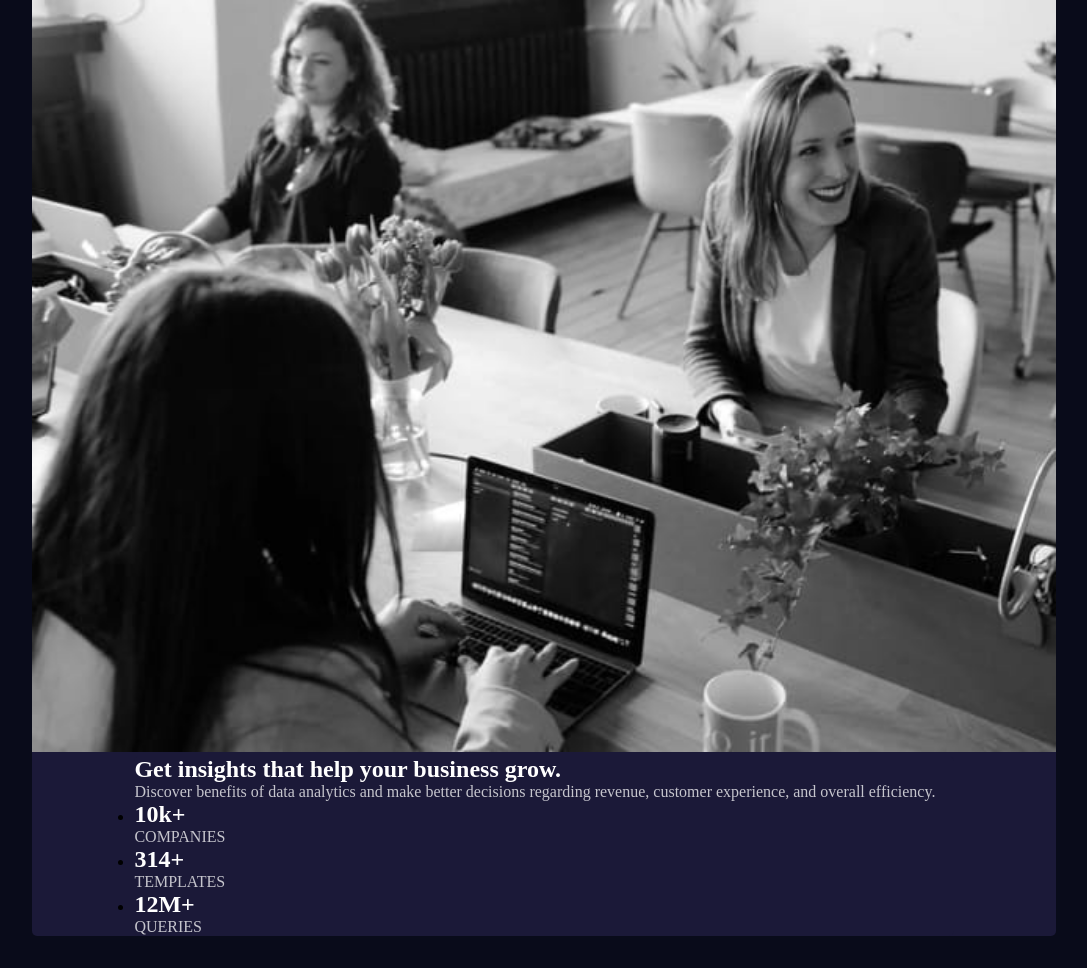
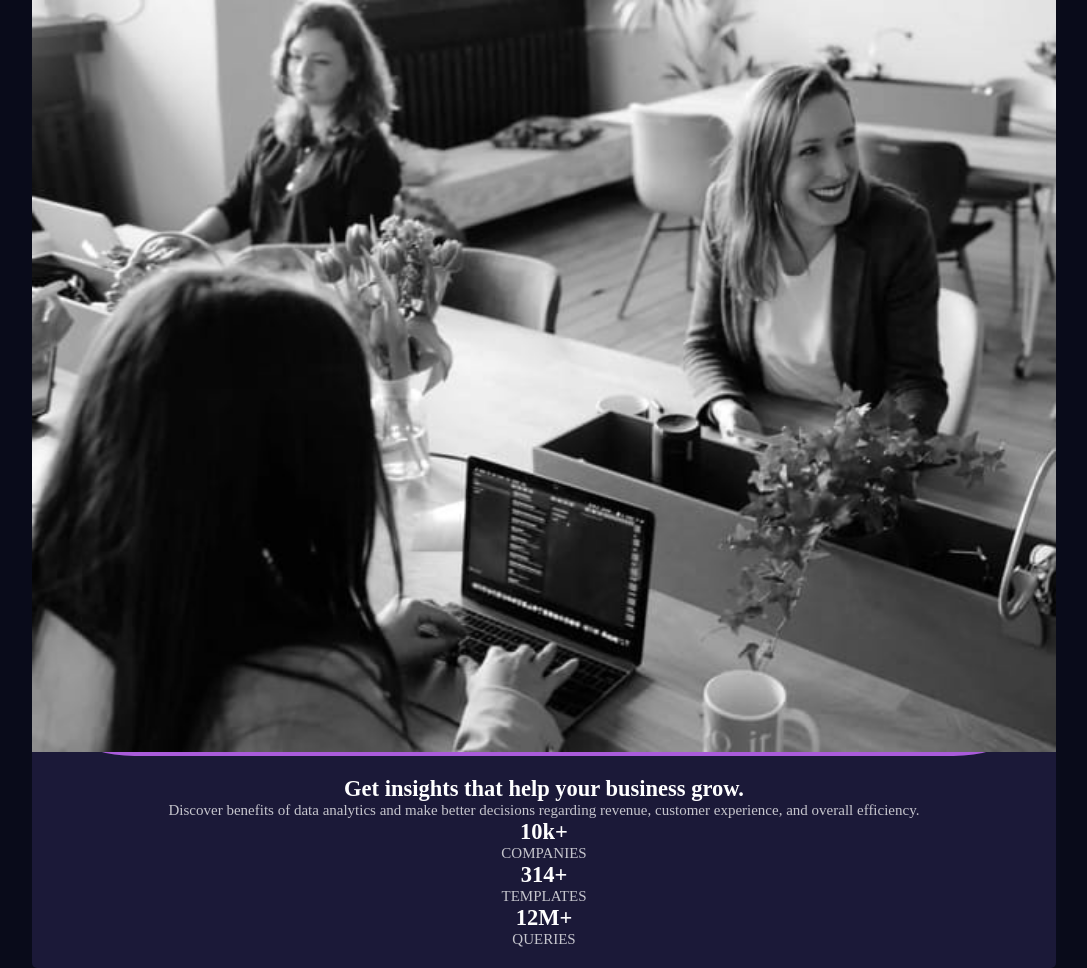
Before and after one commit to DanLoose/card-front-end-mentor, a plain HTML site: page index.html in a window 1280 px wide. Shown: the whole page, without its empty margins (96-1183 px from the left). Before the commit the page ends 936 px from the top, so only its background shows below. Drawn offline with Linux system fonts and the light colour scheme; a web font is replaced by a local one.

Commit message:
first commit

```diff
--- a/CSS/style.css
+++ b/CSS/style.css
@@ -5,18 +5,19 @@
 
 body{
     background-color:  hsl(233, 47%, 7%);
+    font-size: 15px;
 }
 
-.container{
-    width: 80%;
-    margin:  auto;
-    background-color: hsl(244, 38%, 16%);
-    border-radius: 5px;
-}
-.container img{
-    width: 100%;
-    height: auto;
-}
+.colorImg{background-color:hsl(277, 64%, 61%) ;border-radius: 10%;}
+.colorImg img{opacity: 1;width: 100%; height: auto; background: cover;}
 
-.container p{color: hsla(0, 0%, 100%, 0.75);}
-.container h2{color:  hsl(0, 0%, 100%);}
+.container{width: 80%; margin: auto;background-color: hsl(244, 38%, 16%);border-radius: 5px; text-align: center; }
+.container ul{list-style-type: none;}
+
+.container2{padding: 20px;}
+.container2 p{ color: hsla(0, 0%, 100%, 0.75);}
+.container2 h2{color:  hsl(0, 0%, 100%);}
+.container2 > p{padding: 10px;}
+
+.container .stats p{margin: 0; padding: 0;}
+.container .stats h2{margin: 0; padding: 0;}
--- a/index.html
+++ b/index.html
@@ -5,6 +5,8 @@
 	<meta charset="UTF-8">
 	<meta name="viewport" content="width=device-width, initial-scale=1.0">
 	<link rel="stylesheet" href="./CSS/style.css">
+	<link rel="stylesheet" href="https://fonts.google.com/specimen/Inter">
+	<link rel="stylesheet" href="https://fonts.google.com/specimen/Lexend+Deca">
 	<title>Danilo Loose | Card</title>
 
 </head>
@@ -13,8 +15,10 @@
 
 
 	<div class="container">
-		<img src="./images/image-header-mobile.jpg" alt="">
-		<div class="container">
+		<div class="colorImg">
+			<img src="./images/image-header-mobile.jpg" alt="">
+		</div>
+		<div class="container2 stats">
 			<h2>Get insights that help your business grow.</h2>
 			<p>Discover benefits of data analytics and make better decisions regarding revenue, customer experience, and overall efficiency.</p>
 			<ul>
```
